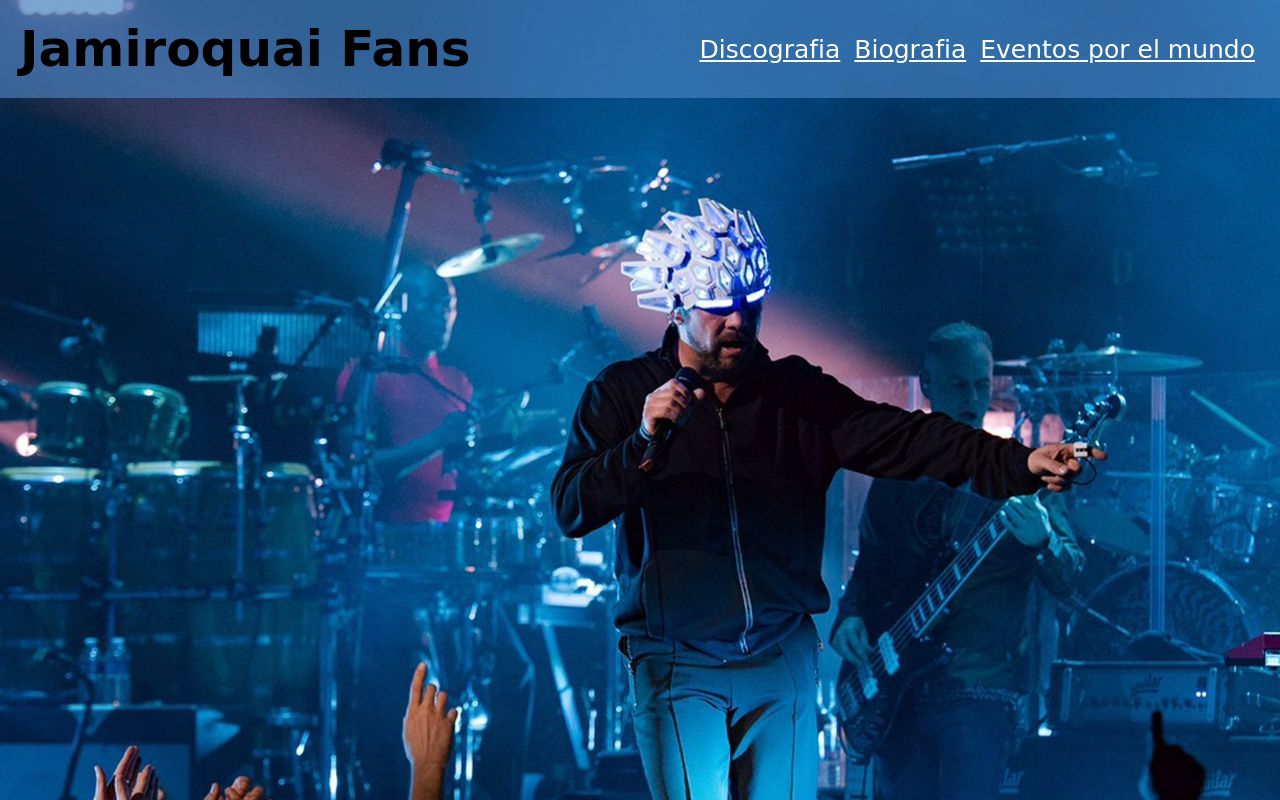
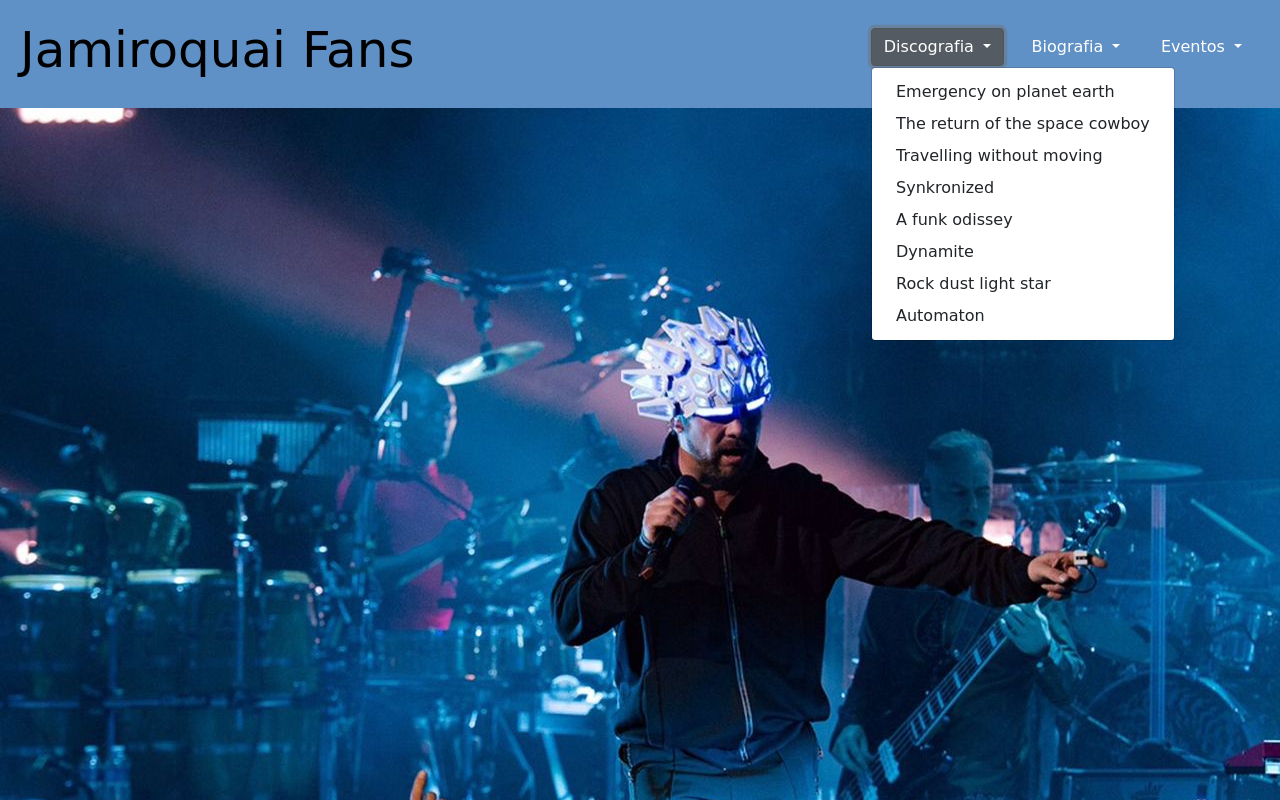
Before and after one commit to Ekodigitalagency/proyectointegrador, a plain HTML site: page index.html in a window 1280 px wide. Both pictures are taken after a click on the button "Discografia". Shown: the top 800 px of the page. Drawn offline with nearby package versions, Linux system fonts and the light colour scheme; files whose address does not match are found by name.

Commit message:
Desafio 5

```diff
--- a/css/estilos.css
+++ b/css/estilos.css
@@ -49,17 +49,14 @@ header i.fa-bars, header nav i.fa-times {
 	.discografia {
 		padding-top:100px;
 	}
+}
 
-
-
-}
 header {
 	padding: 20px;
 	background:rgba(69, 127, 188, 0.7);
 	display: flex;
 	justify-content: space-between;
 	align-items: center;
-	position: fixed;
 	width: 100%;
 }
 h1 {
@@ -84,6 +81,10 @@ header nav ul li a {
 	color:white;
 	font-family: 'Hanalei Fill', cursive;
 }
+.btn {
+	background-color:transparent;
+	border-color: transparent;
+}
 h2 {
 	text-align: center;
 	font-family: 'Hanalei Fill', cursive;
@@ -99,6 +100,10 @@ h2 {
 	flex-wrap: wrap;
 	justify-content: center;
 	list-style: none;
+}
+.discografia a {
+	transform: rotate(25deg);
+	padding: 20px;
 }
 .biografia {
 	text-align: center;
@@ -157,7 +162,8 @@ form {
 input {
 	text-align: center;
 	margin-bottom: 20px;
-	height: 20px;
+	height: 30px;
+	margin-bottom: 10px;
 }
 .redes p {
 	color: #fff;
--- a/index.html
+++ b/index.html
@@ -3,6 +3,7 @@
 <head>
 	<meta charset="utf-8">
 	<title>Jamiroquai Site</title>
+	<link rel="stylesheet" href="https://stackpath.bootstrapcdn.com/bootstrap/4.1.3/css/bootstrap.min.css" integrity="sha384-MCw98/SFnGE8fJT3GXwEOngsV7Zt27NXFoaoApmYm81iuXoPkFOJwJ8ERdknLPMO" crossorigin="anonymous">
 	<link rel="stylesheet" href="css/estilos.css">
 	<link rel="stylesheet" href="https://use.fontawesome.com/releases/v5.1.0/css/all.css">
 	<meta name="viewport" content="width=device-width, initial-scale=1.0">
@@ -15,9 +16,49 @@
 		<nav>
 		<i class="fas fa-times"></i>
 			<ul>
-				<li><a href="#">Discografia</a></li>
-				<li><a href="#">Biografia</a></li>
-				<li><a href="#">Eventos por el mundo</a></li>
+						<li>
+						<div class="dropdown">
+						  <a class="btn btn-secondary dropdown-toggle" href="#" role="button" id="dropdownMenuLink" data-toggle="dropdown" aria-haspopup="true" aria-expanded="false">
+							Discografia
+						  </a>
+
+						  <div class="dropdown-menu" aria-labelledby="dropdownMenuLink">
+							<a class="dropdown-item" href="#">Emergency on planet earth</a>
+							<a class="dropdown-item" href="#">The return of the space cowboy</a>
+							<a class="dropdown-item" href="#">Travelling without moving</a>
+							<a class="dropdown-item" href="#">Synkronized</a>
+							<a class="dropdown-item" href="#">A funk odissey</a>
+							<a class="dropdown-item" href="#">Dynamite</a>
+							<a class="dropdown-item" href="#">Rock dust light star</a>
+							<a class="dropdown-item" href="#">Automaton</a>
+						  </div>
+						</div>
+						</li>
+						<li>
+						<div class="dropdown">
+						  <a class="btn btn-secondary dropdown-toggle" href="#" role="button" id="dropdownMenuLink" data-toggle="dropdown" aria-haspopup="true" aria-expanded="false">
+							Biografia
+						  </a>
+
+						  <div class="dropdown-menu" aria-labelledby="dropdownMenuLink">
+							<a class="dropdown-item" href="#">Sus Inicios</a>
+							<a class="dropdown-item" href="#">Epoca Dorada</a>
+							<a class="dropdown-item" href="#">Actualidad</a>
+						  </div>
+						</li>
+						<li>
+						<div class="dropdown">
+						  <a class="btn btn-secondary dropdown-toggle" href="#" role="button" id="dropdownMenuLink" data-toggle="dropdown" aria-haspopup="true" aria-expanded="false">
+							Eventos
+						  </a>
+
+						  <div class="dropdown-menu" aria-labelledby="dropdownMenuLink">
+							<a class="dropdown-item" href="#">Derbyshire</a>
+							<a class="dropdown-item" href="#">Chicago</a>
+							<a class="dropdown-item" href="#">New York</a>
+							<a class="dropdown-item" href="#">Florida</a>
+						  </div>
+						</li>
 			</ul>
 		</nav>
 	</header>
@@ -106,5 +147,9 @@
 
 	</footer>
 
+<script src="https://code.jquery.com/jquery-3.3.1.slim.min.js"></script>
+	<script src="https://cdnjs.cloudflare.com/ajax/libs/popper.js/1.14.3/umd/popper.min.js"></script>
+	<script src="https://stackpath.bootstrapcdn.com/bootstrap/4.1.2/js/bootstrap.min.js"></script>
+
 </body>
 </html>
```
